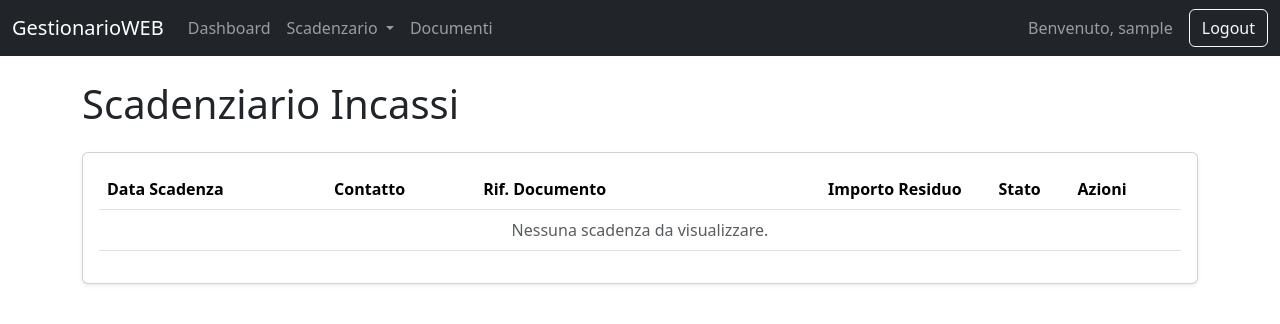
After one commit to stefincarico/NewGestiDjango, a Django app: page /scadenziario/incassi/ in a window 1280 px wide. The commit adds this page. Shown: the top 324 px of the page. Run offline with Django 5.2, Linux system fonts and the light colour scheme; the visitor is signed in with stand-in values (Sample User, id 1); data that the repository does not hold is empty; some libraries are stand-ins or nearby versions.

Commit message:
BUG scadenziario

```diff
--- /dev/null
+++ b/dashboard/templates/dashboard/scadenziario_list.html
@@ -0,0 +1,37 @@
+<!-- in dashboard/templates/dashboard/scadenziario_list.html -->
+{% extends 'base.html' %}
+
+{% block title %}{{ titolo }} - GestionarioWEB{% endblock %}
+
+{% block content %}
+<div class="row">
+    <div class="col-12">
+        <h1 class="mb-4">{{ titolo }}</h1>
+        <div class="card shadow-sm">
+            <div class="card-body">
+                <table class="table table-hover">
+                    <thead>
+                        <tr>
+                            <th>Data Scadenza</th>
+                            <th>Contatto</th>
+                            <th>Rif. Documento</th>
+                            <th class="text-end">Importo Residuo</th>
+                            <th class="text-center">Stato</th>
+                            <th>Azioni</th>
+                        </tr>
+                    </thead>
+                    <tbody>
+                        {% for scadenza in scadenze %}
+                            {% include 'dashboard/partials/riga_scadenza.html' %}
+                        {% empty %}
+                            <tr>
+                                <td colspan="6" class="text-center text-muted">Nessuna scadenza da visualizzare.</td>
+                            </tr>
+                        {% endfor %}
+                    </tbody>
+                </table>
+            </div>
+        </div>
+    </div>
+</div>
+{% endblock %}
--- a/dashboard/urls.py
+++ b/dashboard/urls.py
@@ -1,10 +1,15 @@
 # in dashboard/urls.py
 from django.urls import path
 from django.contrib.auth import views as auth_views
-from .views import dashboard_view, registra_pagamento_form, salva_pagamento, get_scadenza_row
+from .views import (
+    dashboard_view, scadenziario_incassi_view, scadenziario_pagamenti_view,
+    registra_pagamento_form, salva_pagamento, get_scadenza_row
+)
 
 urlpatterns = [
     path('', dashboard_view, name='dashboard'),
+    path('scadenziario/incassi/', scadenziario_incassi_view, name='scadenziario_incassi'),
+    path('scadenziario/pagamenti/', scadenziario_pagamenti_view, name='scadenziario_pagamenti'),
     path('login/', auth_views.LoginView.as_view(template_name='dashboard/login.html'), name='login'),
     path('logout/', auth_views.LogoutView.as_view(), name='logout'),
     path('scadenza/<int:scadenza_id>/registra-pagamento/', registra_pagamento_form, name='registra_pagamento_form'),
--- a/dashboard/views.py
+++ b/dashboard/views.py
@@ -5,13 +5,25 @@ from core.models import PrimaNota, ContoFinanziario, Scadenza
 
 @login_required
 def dashboard_view(request):
-    scadenze_in_entrata = Scadenza.objects.filter(
+    return render(request, 'dashboard/dashboard.html')
+
+@login_required
+def scadenziario_incassi_view(request):
+    scadenze = Scadenza.objects.filter(
         tipo_scadenza=Scadenza.TipoScadenza.INCASSO,
         stato__in=[Scadenza.StatoScadenza.APERTA, Scadenza.StatoScadenza.PAGATA_PARZIALMENTE]
-    ).order_by('data_scadenza')[:10]
+    ).order_by('data_scadenza')
+    context = {'scadenze': scadenze, 'titolo': 'Scadenziario Incassi'}
+    return render(request, 'dashboard/scadenziario_list.html', context)
 
-    context = {'scadenze_in_entrata': scadenze_in_entrata}
-    return render(request, 'dashboard/dashboard.html', context)
+@login_required
+def scadenziario_pagamenti_view(request):
+    scadenze = Scadenza.objects.filter(
+        tipo_scadenza=Scadenza.TipoScadenza.PAGAMENTO,
+        stato__in=[Scadenza.StatoScadenza.APERTA, Scadenza.StatoScadenza.PAGATA_PARZIALMENTE]
+    ).order_by('data_scadenza')
+    context = {'scadenze': scadenze, 'titolo': 'Scadenziario Pagamenti'}
+    return render(request, 'dashboard/scadenziario_list.html', context)
 
 @login_required
 def registra_pagamento_form(request, scadenza_id):
--- a/templates/base.html
+++ b/templates/base.html
@@ -16,20 +16,32 @@
             </button>
             <div class="collapse navbar-collapse" id="navbarNav">
                 {% if user.is_authenticated %}
+                    <!-- INIZIO SEZIONE MODIFICATA -->
                     <ul class="navbar-nav me-auto mb-2 mb-lg-0">
                         <li class="nav-item">
-                            <a class="nav-link" href="#">Scadenziario</a>
+                            <a class="nav-link" href="{% url 'dashboard' %}">Dashboard</a>
+                        </li>
+                        <li class="nav-item dropdown">
+                            <a class="nav-link dropdown-toggle" href="#" id="scadenziarioDropdown" role="button" data-bs-toggle="dropdown" aria-expanded="false">
+                                Scadenzario
+                            </a>
+                            <ul class="dropdown-menu dropdown-menu-dark" aria-labelledby="scadenziarioDropdown">
+                                <li><a class="dropdown-item" href="{% url 'scadenziario_incassi' %}">Incassi</a></li>
+                                <li><a class="dropdown-item" href="{% url 'scadenziario_pagamenti' %}">Pagamenti</a></li>
+                            </ul>
                         </li>
                         <li class="nav-item">
                             <a class="nav-link" href="#">Documenti</a>
                         </li>
                     </ul>
+                    <!-- FINE SEZIONE MODIFICATA -->
+
                     <span class="navbar-text me-3">
                         Benvenuto, {{ user.username }}
                     </span>
                     <form action="{% url 'logout' %}" method="post" class="d-flex">
-                    {% csrf_token %}
-                     <button type="submit" class="btn btn-outline-light">Logout</button>
+                        {% csrf_token %}
+                        <button type="submit" class="btn btn-outline-light">Logout</button>
                     </form>
                 {% endif %}
             </div>
@@ -43,12 +55,10 @@
 
     <script src="https://cdn.jsdelivr.net/npm/bootstrap@5.3.3/dist/js/bootstrap.bundle.min.js"></script>
     <script src="https://unpkg.com/htmx.org@1.9.10"></script>
-    <!-- === AGGIUNGI QUESTO SCRIPT === -->
     <script>
         document.body.addEventListener('htmx:configRequest', (event) => {
             event.detail.headers['X-CSRFToken'] = '{{ csrf_token }}';
         })
     </script>
-    <!-- ============================= -->
 </body>
 </html>
```
Also changed, not shown: core/admin.py (+36 -40 lines), dashboard/templates/dashboard/dashboard.html (+6 -30 lines), dashboard/templates/dashboard/partials/riga_scadenza.html (+6 -5 lines).
